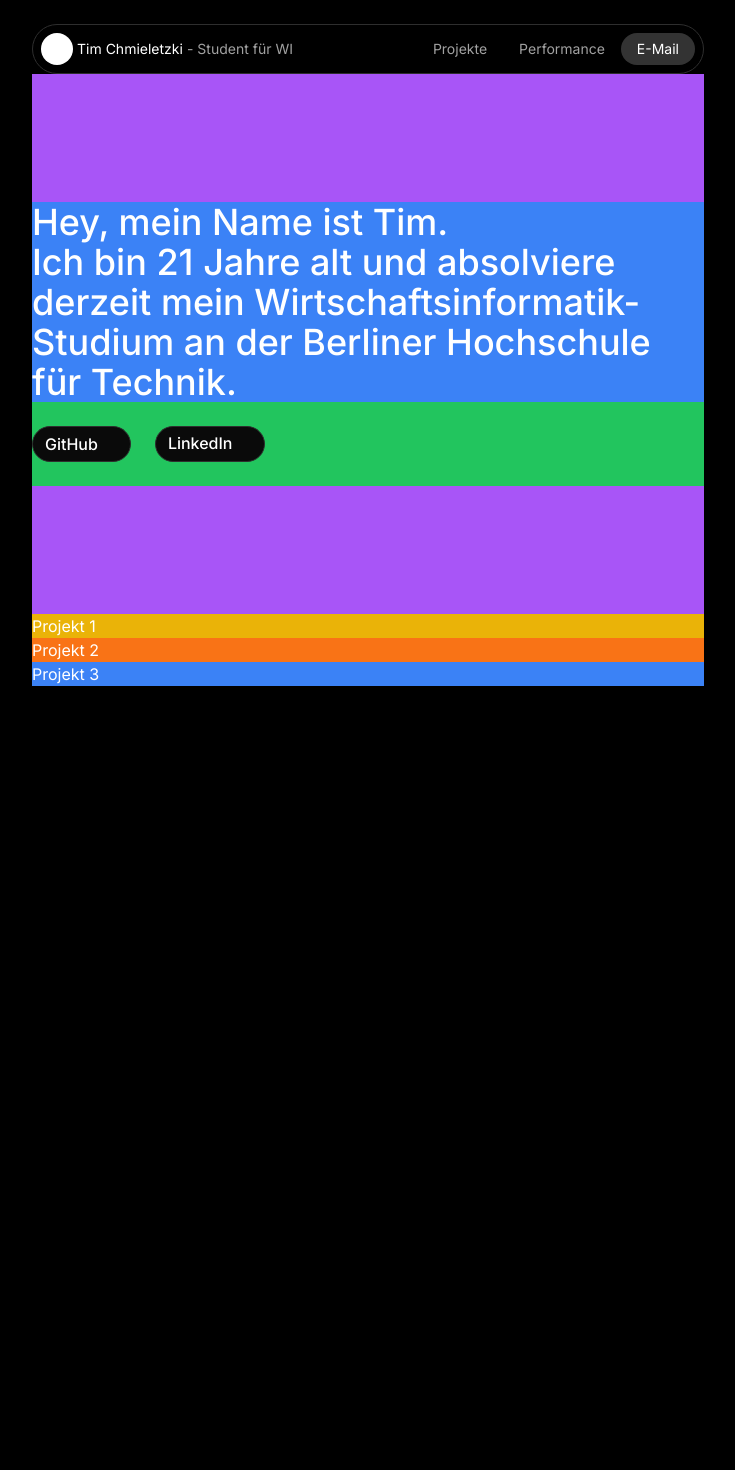
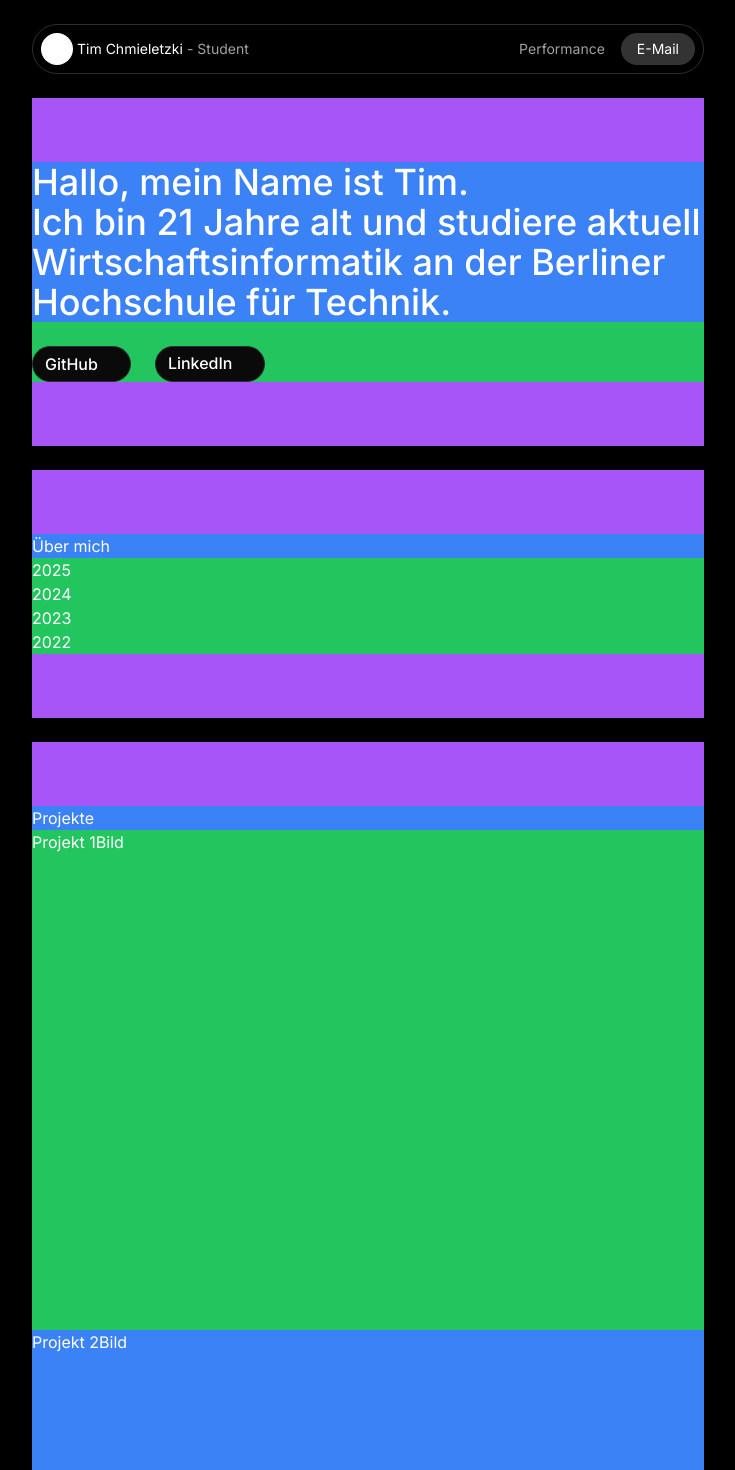
Before and after one commit to tim-chmieletzki/home-page, a Next.js app: page / in a window 1280 px wide. Shown: the top 1470 px of the page, without its empty margins (272-1007 px from the left). Before the commit the page ends 800 px from the top, so only its background shows below. Built offline with nearby package versions, Linux system fonts and the light colour scheme; some icons are missing.

Commit message:
Updated Styles, Content, Added About

```diff
--- a/src/app/globals.css
+++ b/src/app/globals.css
@@ -4,5 +4,6 @@
 
 html,
 body {
-    touch-action: none;
+    touch-action: pan-x pan-y;
+    overscroll-behavior: none;
 }
--- a/src/app/layout.tsx
+++ b/src/app/layout.tsx
@@ -10,7 +10,7 @@ const inter = Inter({
 });
 
 export const metadata: Metadata = {
-    title: "Tim Chmieletzki",
+    title: "Tim Chmieletzki - Student für Wirtschaftsinformatik",
     description: "Home Page von Tim Chmieletzki",
 };
 
--- a/src/app/page.tsx
+++ b/src/app/page.tsx
@@ -1,5 +1,6 @@
 import Header from "@/sections/Header";
 import Hero from "@/sections/Hero";
+import About from "@/sections/About";
 import Projects from "@/sections/Projects";
 
 export default function Home() {
@@ -7,6 +8,7 @@ export default function Home() {
         <section>
             <Header />
             <Hero />
+            <About />
             <Projects />
         </section>
     );
--- /dev/null
+++ b/src/sections/About.tsx
@@ -0,0 +1,13 @@
+export default function About() {
+    return (
+        <section className="bg-purple-500 mx-auto mt-6 py-16 max-w-2xl">
+            <div className="flex-col justify-start items-center bg-green-500">
+                <h1 className="bg-blue-500">Über mich</h1>
+                <div>2025</div>
+                <div>2024</div>
+                <div>2023</div>
+                <div>2022</div>
+            </div>
+        </section>
+    );
+}
--- a/src/sections/Header.tsx
+++ b/src/sections/Header.tsx
@@ -1,19 +1,13 @@
 export default function Header() {
     return (
-        <header className="top-0 sticky flex justify-between items-center bg-black/60 backdrop-blur-md mx-auto mt-6 px-2 py-2 border border-[#2e2e2e] rounded-full max-w-2xl text-sm">
+        <header className="top-6 z-10 sticky flex justify-between items-center bg-black/60 backdrop-blur-md mx-auto mt-6 px-2 py-2 border border-[#2e2e2e] rounded-full max-w-2xl text-sm">
             <a href="" className="flex items-center gap-1 text-white">
                 <span className="bg-white rounded-full w-8 h-8" />
                 <span>Tim Chmieletzki</span>
                 <span className="text-[#a1a1a1]">-</span>
-                <span className="text-[#a1a1a1]">Student für WI</span>
+                <span className="text-[#a1a1a1]">Student</span>
             </a>
             <nav className="flex justify-center items-center rounded-full text-[#a1a1a1]">
-                <a
-                    href=""
-                    className="px-4 hover:text-white transition duration-300"
-                >
-                    Projekte
-                </a>
                 <a
                     href=""
                     className="px-4 hover:text-white transition duration-300"
--- a/src/sections/Hero.tsx
+++ b/src/sections/Hero.tsx
@@ -4,7 +4,7 @@ import { useState, useEffect } from "react";
 import { ArrowUpRight } from "@geist-ui/icons";
 
 export default function Hero() {
-    const greetings = ["Hey", "Hello", "Hola"];
+    const greetings = ["Hallo", "Hello", "Hola"];
     const [index, setIndex] = useState(0);
 
     useEffect(() => {
@@ -16,16 +16,17 @@ export default function Hero() {
     });
 
     return (
-        <section className="bg-purple-500 mx-auto py-32 max-w-2xl">
+        <section>
+            <div className="bg-purple-500 mx-auto mt-6 py-16 max-w-2xl">
                 <div className="bg-blue-500 font-medium text-4xl">
-                <p>{greetings[index]}, mein Name ist Tim.</p>
+                    <h1>{greetings[index]}, mein Name ist Tim.</h1>
                     <p>
-                    Ich bin 21 Jahre alt und absolviere derzeit mein
-                    Wirtschaftsinformatik-Studium an der Berliner Hochschule für
+                        Ich bin 21 Jahre alt und studiere aktuell
+                        Wirtschaftsinformatik an der Berliner Hochschule für
                         Technik.
                     </p>
                 </div>
-            <div className="flex gap-6 bg-green-500 py-6 font-medium">
+                <div className="flex gap-6 bg-green-500 pt-6 font-medium">
                     <div className="flex gap-1 bg-[#0a0a0a] hover:bg-white/20 px-3 py-[5px] border border-[#2e2e2e] rounded-full transition duration-300">
                         <a href="https://github.com/tim-chmieletzki">GitHub</a>
                         <ArrowUpRight className="text-white" />
@@ -37,6 +38,7 @@ export default function Hero() {
                         <ArrowUpRight className="text-white" />
                     </div>
                 </div>
+            </div>
         </section>
     );
 }
--- a/src/sections/Projects.tsx
+++ b/src/sections/Projects.tsx
@@ -1,9 +1,21 @@
 export default function Projects() {
     return (
-        <section className="flex flex-col justify-center items-center bg-red-500 mx-auto max-w-2xl">
-            <div className="bg-yellow-500 w-full">Projekt 1</div>
-            <div className="bg-orange-500 w-full">Projekt 2</div>
-            <div className="bg-blue-500 w-full">Projekt 3</div>
+        <section className="bg-purple-500 mx-auto mt-6 py-16 max-w-2xl">
+            <div className="flex-col justify-center items-center">
+                <h1 className="top-24 sticky bg-blue-500">Projekte</h1>
+                <div className="top-24 sticky flex bg-green-500 w-full h-[500px]">
+                    <h1>Projekt 1</h1>
+                    <div>Bild</div>
+                </div>
+                <div className="top-24 sticky flex bg-blue-500 w-full h-[500px]">
+                    <h1>Projekt 2</h1>
+                    <div>Bild</div>
+                </div>
+                <div className="top-24 sticky flex bg-green-500 w-full h-[500px]">
+                    <h1>Projekt 3</h1>
+                    <div>Bild</div>
+                </div>
+            </div>
         </section>
     );
 }
```
Lines whose indentation alone changed are shown as unchanged.
